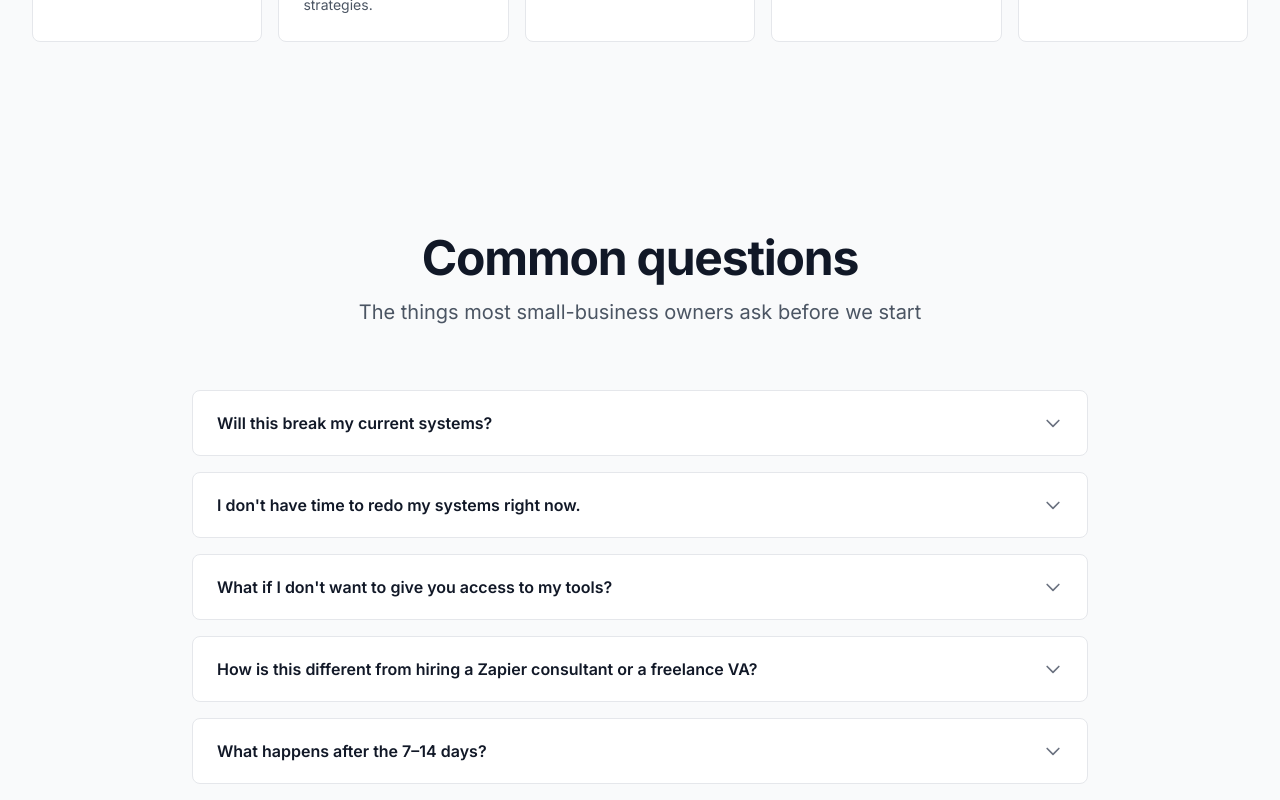
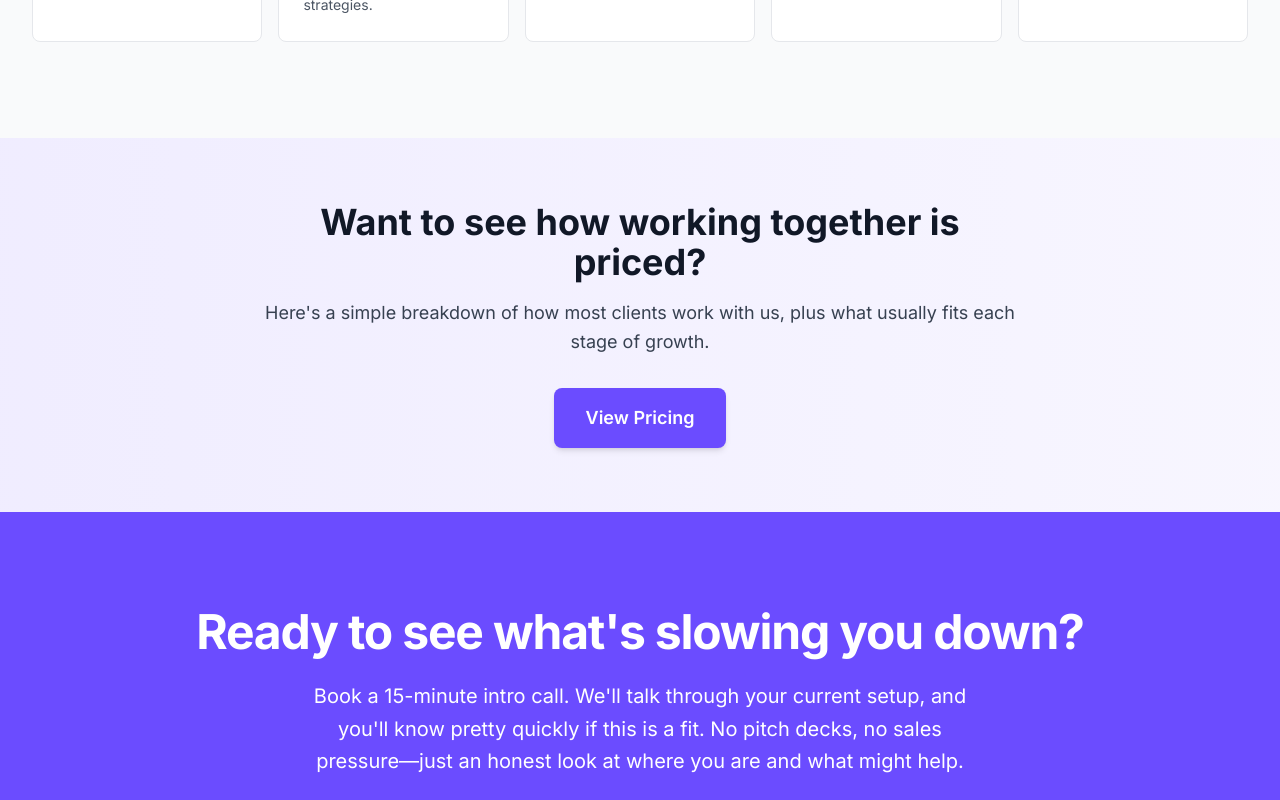
Before and after one commit to ocilab25/gaugon-website, a Next.js app: page / in a window 1280 px wide. Shown: the part 3740-4540 px from the top of the page. Built offline with nearby package versions, Linux system fonts and the light colour scheme.

Commit message:
Remove FAQ section from main page - users can access complete FAQ via /faq page

```diff
--- a/app/page.tsx
+++ b/app/page.tsx
@@ -4,7 +4,6 @@ import WhoThisIsFor from "@/components/sections/WhoThisIsFor";
 import WhatYouGet from "@/components/sections/WhatYouGet";
 import RealResults from "@/components/sections/RealResults";
 import HowItWorks from "@/components/sections/HowItWorks";
-import FAQ from "@/components/sections/FAQ";
 import PricingStrip from "@/components/sections/PricingStrip";
 import FinalCTA from "@/components/sections/FinalCTA";
 
@@ -17,7 +16,6 @@ export default function Home() {
       <WhatYouGet />
       <RealResults />
       <HowItWorks />
-      <FAQ />
       <PricingStrip />
       <FinalCTA />
     </main>
```
